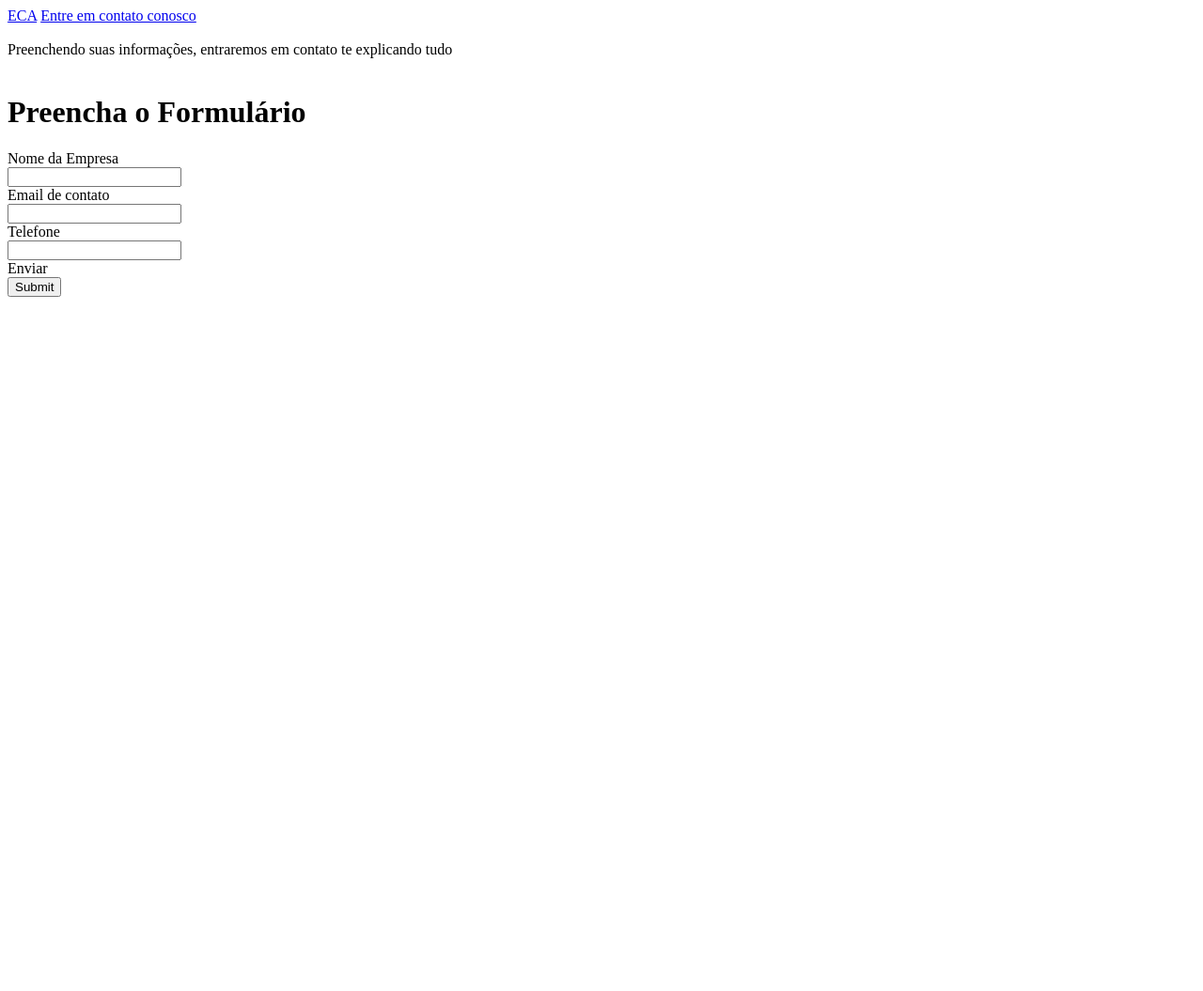
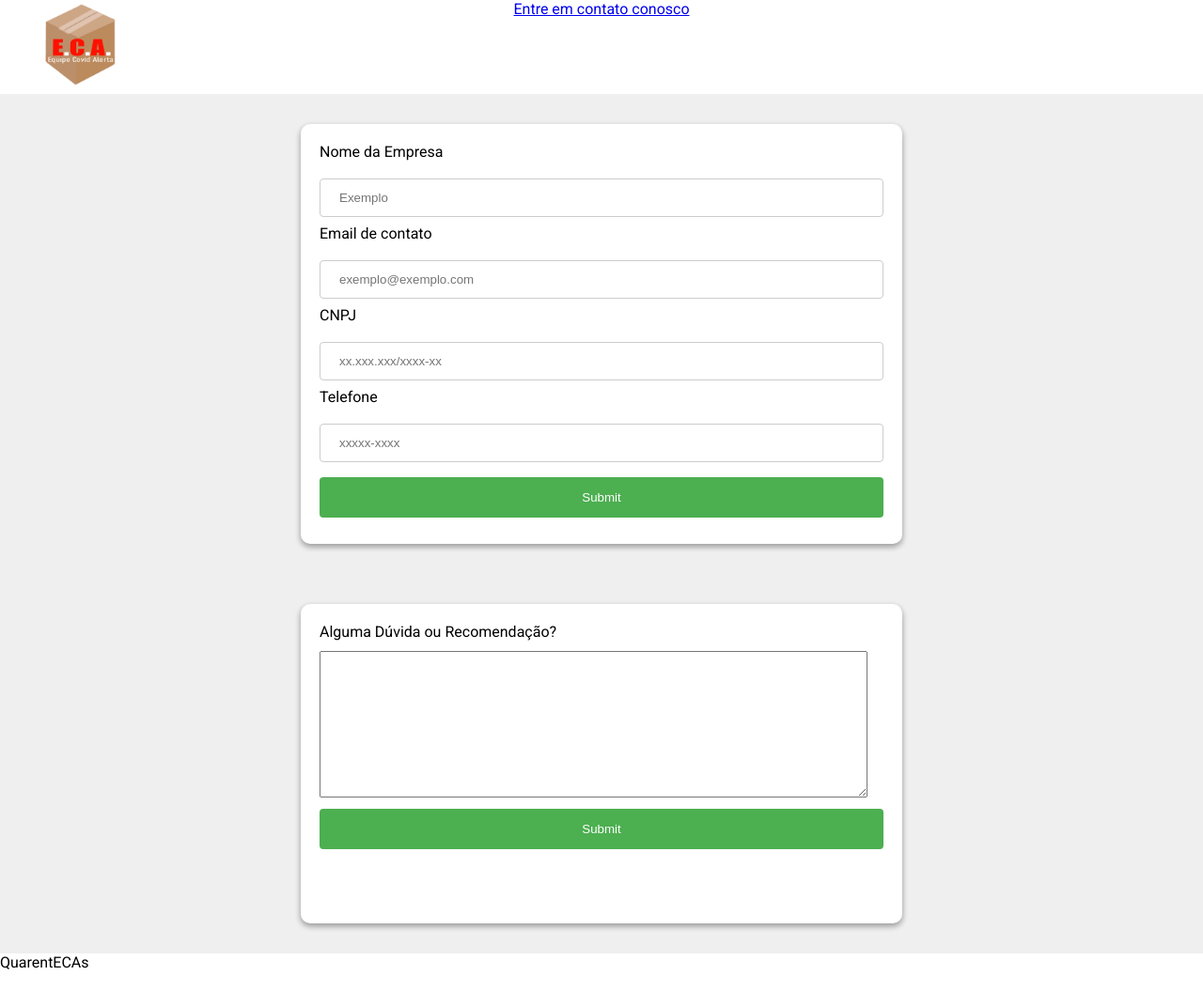
Before and after one commit to MarinaDaumas/QuarentECAs, a Flask app: page /contato in a window 1280 px wide. Shown: the whole page at 94% size. Before the commit the page ends 316 px from the top, so only its background shows below. Run offline with Flask 2, Linux system fonts and the light colour scheme; parts of the project's set-up code (start-up, migrations or seed data) failed here and were passed over.

Commit message:
Update contato.html

```diff
--- a/templates/contato.html
+++ b/templates/contato.html
@@ -1,24 +1,160 @@
-<!doctype html>
+
+<!DOCTYPE html>
 <html>
-    <head>
-    </head>
-    <nav>
-        <a href="./">ECA</a>
+
+<head>
+  <link href="https://fonts.googleapis.com/css2?family=Roboto&display=swap" rel="stylesheet">
+  <style>
+    body {
+      margin: 0;
+      padding: 0;
+      font-family: 'Roboto', sans-serif;
+    }
+
+    .grid-container {
+      display: grid;
+      grid-template-columns: 1fr;
+      grid-template-rows: 100px 1fr 40px;
+      grid-template-areas: "header" "main" "footer";
+      height: 100vh;
+    }
+
+    header {
+      grid-area: header;
+      background-color: #fff;
+
+    }
+
+    main {
+      grid-area: main;
+      background-color: #efefef;
+    }
+
+    footer {
+      grid-area: footer;
+      background-color: #fff;
+    }
+
+    .card-container {
+      margin-top: var(--margin-cards);
+
+      display: flex;
+      justify-content: center;
+      align-items: flex-start;
+      /* break line */
+      flex-wrap: wrap;
+    }
+
+    .card {
+      position: relative;
+      background: #fff;
+      border-radius: 10px;
+      box-shadow: 0 3px 6px rgba(0, 0, 0, 0.16), 0 3px 6px rgba(0, 0, 0, 0.23);
+      transition: all 0.6s cubic-bezier(.25, .8, .25, 1);
+      margin: 2rem;
+      padding: 20px;
+      width: 600px;
+      min-height: 300px;
+
+      display: flex;
+      justify-content: flex-start;
+      flex-wrap: wrap;
+  }
+
+  .card:hover {
+    box-shadow: 0 14px 28px rgba(0, 0, 0, 0.25), 0 10px 10px rgba(0, 0, 0, 0.22);
+  }
+
+  p.titulo {
+    font-weight: bold;
+    font-size: 1.8em;
+  }
+
+  .lista-projetos {
+    list-style: none;
+  }
+
+  img {
+    position: absolute;
+    top: -50px;
+    left: -100px;
+    width: 350px;
+  }
+
+  nav {
+    display: flex;
+    justify-content: center;
+  }
+
+  .tit
+    {
+       text-align: left;
+       height: 30px;
+    }
+
+input[type=text], select, input[type=email]{
+  width: 100%;
+  padding: 12px 20px;
+  margin: 8px 0;
+  display: inline-block;
+  border: 1px solid #ccc;
+  border-radius: 4px;
+  box-sizing: border-box;
+  width: 600px;
+}
+
+input[type=submit] {
+  width: 100%;
+  background-color: #4CAF50;
+  color: white;
+  padding: 14px 20px;
+  margin: 8px 0;
+  border: none;
+  border-radius: 4px;
+  cursor: pointer;
+}
+
+input[type=submit]:hover {
+  background-color: #45a049;
+}
+  </style>
+</head>
+
+<body>
+  <div class="grid-container">
+    <header>
+      <a href="./"><img src="../static/img/logo.png" alt="logo"></a>
+      <nav>
         <a href="./contato">Entre em contato conosco</a>
-      </nav><br>
-    <body>
-        <div>Preenchendo suas informações, entraremos em contato te explicando tudo</div><br>
-        <h1>Preencha o Formulário</h1>
+      </nav>
+    </header>
+    <main>
+        <div class="card-container">
+        <div class="card">
+
         <form action="/obrigado" method=POST>
             <div class="tit">Nome da Empresa</div>
-            <input type="text" name ="name" id="name" ><br>
-            <div class="tit">Email de contato</div>
-            <input type="email" name ="email" id="email" ><br>
+            <input type="text" name ="name" id="name" placeholder="Exemplo" ><br>
+            <div class="tit"> Email de contato</div>
+            <input type="email" name ="email" id="email" placeholder="exemplo@exemplo.com"><br>
+            <div class="tit" >CNPJ</div>
+            <input type="text" name ="name" id="name" placeholder="xx.xxx.xxx/xxxx-xx"><br>
             <div class="tit">Telefone</div>
-            <input type="number" name ="telefone" id="telefone"><br>
-            <div class="tit">Enviar</div>
-            <input type="submit" >
+            <input type="text" name ="telefone" id="telefone" placeholder="xxxxx-xxxx"><br>
+            <input type="submit">
         </form>
-    </body>
+        </div>
+        <div class="card">
+            <form action="/obrigado" method=POST>
+                <div class="tit">Alguma Dúvida ou Recomendação?</div>
+                <textarea name="name" id="textbox" cols="70" rows="10"></textarea>
+            <input type="submit">
+            </form>
 
-</html>
+        </div>
+        </div>
+
+    </main>
+    <footer>QuarentECAs </footer>
+  </body>
+  </html>
```
